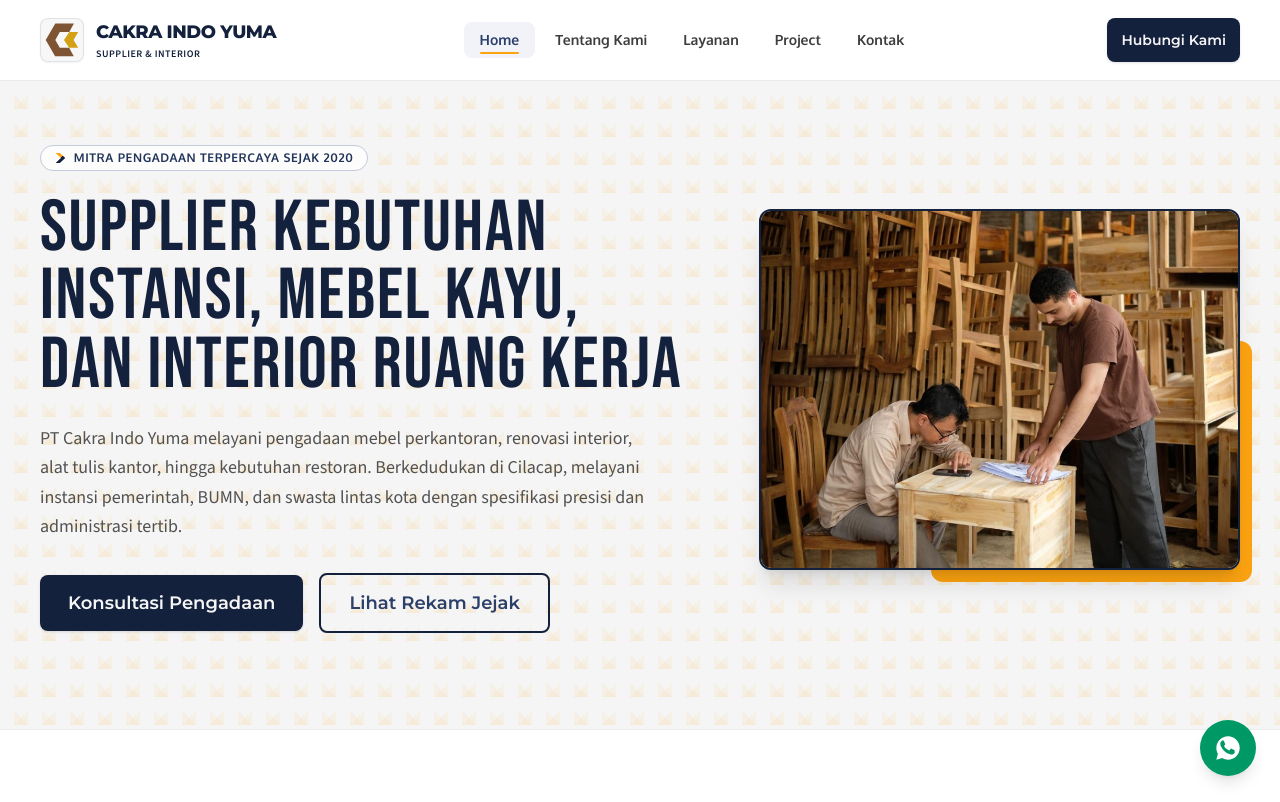
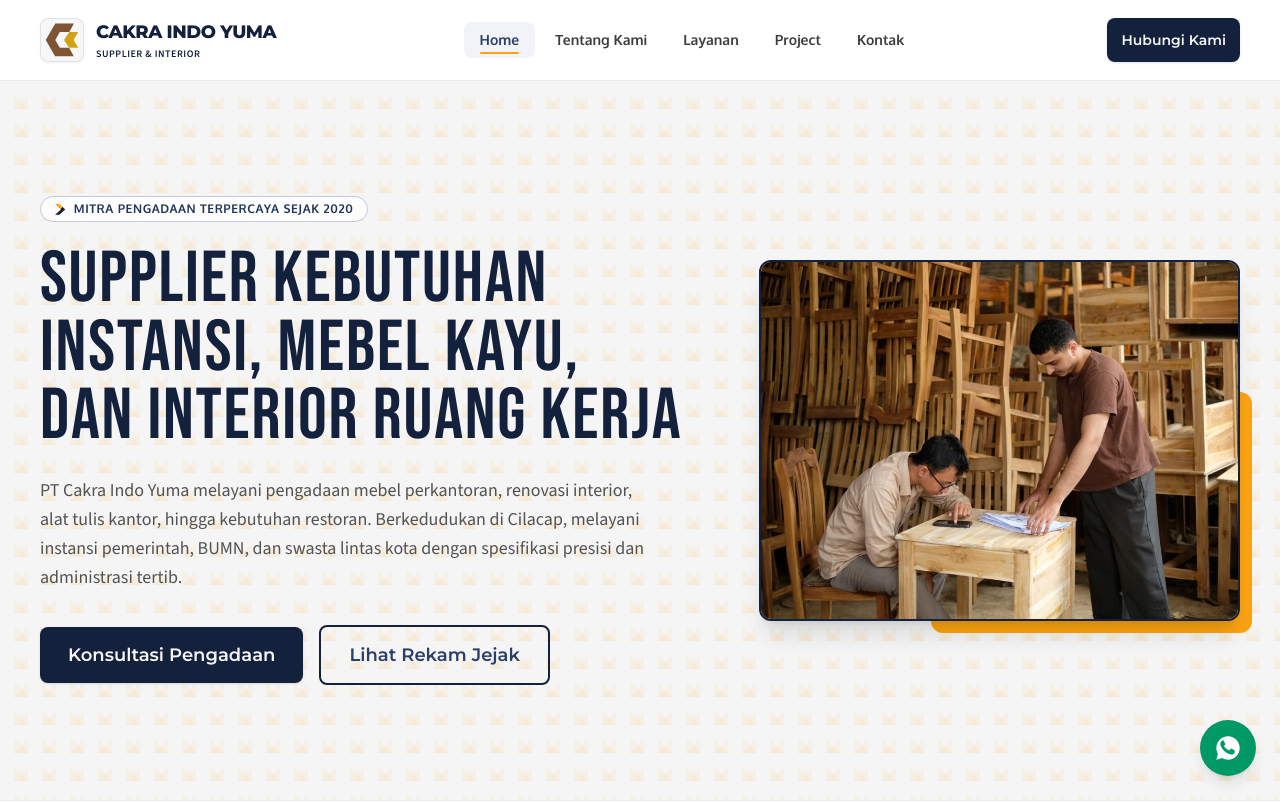
Before and after one commit to salmynestack/cakra-indo-Yuma-Company-Profile, a Next.js app: page / in a window 1280 px wide. Shown: the top 802 px of the page. Built offline with nearby package versions, Linux system fonts and the light colour scheme; no server answers.

Commit message:
fix(home): make hero section fill full viewport height

```diff
--- a/src/components/sections/Hero.tsx
+++ b/src/components/sections/Hero.tsx
@@ -3,7 +3,7 @@ import { Button } from "@/components/ui/Button";
 
 export function Hero() {
   return (
-    <section className="relative overflow-hidden bg-cream-50 pt-8 pb-16 lg:pt-16 lg:pb-24 border-b border-ink-200/60">
+    <section className="relative overflow-hidden bg-cream-50 min-h-[calc(100vh-5rem)] min-h-[calc(100dvh-5rem)] flex flex-col justify-center py-12 lg:py-16 border-b border-ink-200/60">
       {/* Chevron decorative background band (PRD 10.6) */}
       <div
         className="chevron-band absolute inset-0 opacity-40 pointer-events-none"
```
